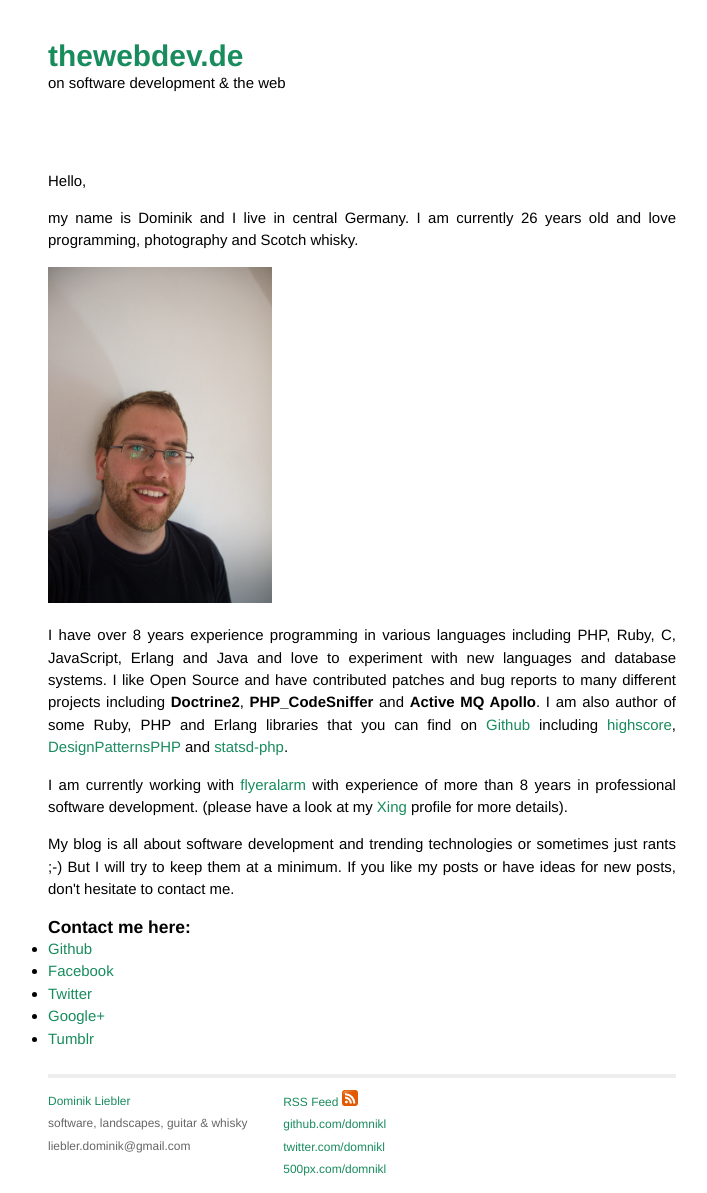
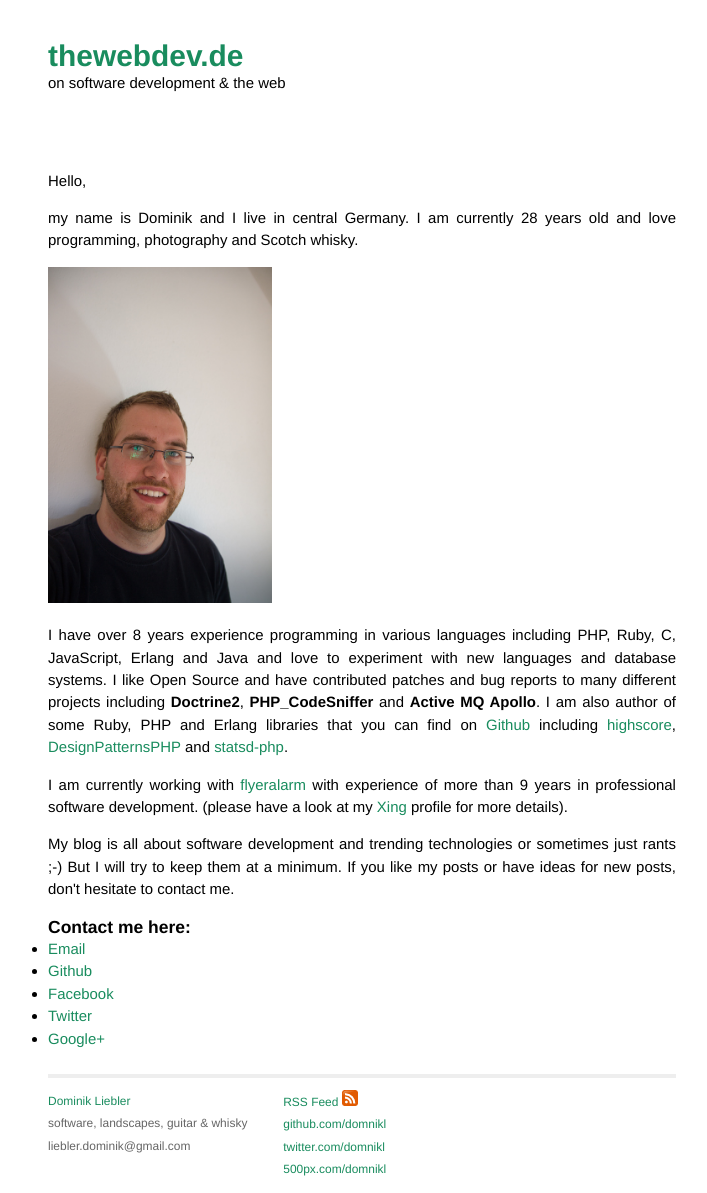
Before and after one commit to logorn/domnikl.github.io, a Jekyll site: the page built from _posts/2011-02-14-about.markdown, in a window 1280 px wide. Shown: the whole page, without its empty margins (278-985 px from the left). Built offline with Jekyll 4.4.1, drawn with Linux system fonts in a browser that asks for light colours; Markdown is read by kramdown in place of the engine named in the settings.

Commit message:
fixed age and removed inactive tumblr page

```diff
--- a/_posts/2011-02-14-about.markdown
+++ b/_posts/2011-02-14-about.markdown
@@ -9,16 +9,16 @@ date: '2011-02-14 17:43:53 +0100'
 date_gmt: '2011-02-14 17:43:53 +0100'
 ---
 <p>Hello,</p>
-<p>my name is Dominik and I live in central Germany. I am currently 26 years old and love programming, photography and Scotch whisky.</p>
+<p>my name is Dominik and I live in central Germany. I am currently 28 years old and love programming, photography and Scotch whisky.</p>
 <p><a href="IMG_7638.jpg"><img title="Dominik Liebler" alt="" src="../images/IMG_7638.jpg" width="224" height="336" /></a></p>
 <p>I have over 8 years experience programming in various languages including PHP, Ruby, C, JavaScript, Erlang and Java and love to experiment with new languages and database systems. I like Open Source and have contributed patches and bug reports to many different projects including <strong>Doctrine2</strong>, <strong>PHP_CodeSniffer</strong> and <strong>Active MQ Apollo</strong>. I am also author of some Ruby, PHP and Erlang libraries that you can find on <a href="https://github.com/domnikl" target="_blank">Github</a> including <a href="https://github.com/domnikl/highscore" target="_blank">highscore</a>, <a href="https://github.com/domnikl/DesignPatternsPHP" target="_blank">DesignPatternsPHP</a> and <a href="https://github.com/domnikl/statsd-php" target="_blank">statsd-php</a>.</p>
-<p>I am currently working with <a href="http://www.flyeralarm.com" target="_blank">flyeralarm</a> with experience of more than <script type="text/javascript">var year = new Date().getFullYear(); year -= 2007; document.write(year);</script> years in professional software development. (please have a look at my <a href="https://www.xing.com/profile/Dominik_Liebler" target="_blank">Xing</a> profile for more details).</p>
+<p>I am currently working with <a href="http://www.flyeralarm.com" target="_blank">flyeralarm</a> with experience of more than <script type="text/javascript">var year = new Date().getFullYear(); year -= 2006; document.write(year);</script> years in professional software development. (please have a look at my <a href="https://www.xing.com/profile/Dominik_Liebler" target="_blank">Xing</a> profile for more details).</p>
 <p>My blog is all about software development and trending technologies or sometimes just rants ;-) But I will try to keep them at a minimum. If you like my posts or have ideas for new posts, don't hesitate to contact me.</p>
 <h3>Contact me here:</h3>
 <ul>
-<li><a href="https://github.com/domnikl" target="_blank">Github</a></li>
-<li><a href="http://www.facebook.com/profile.php?id=100000276778047" target="_blank">Facebook</a></li>
-<li><a href="http://twitter.com/#!/domnikl" target="_blank">Twitter</a></li>
-<li><a href="https://plus.google.com/116337755237991508709">Google+</a></li>
-<li><a href="http://domnikl.tumblr.com" target="_blank">Tumblr</a></li>
+	<li><a href="mailto:liebler.dominik@gmail.com">Email</a></li>
+	<li><a href="https://github.com/domnikl" target="_blank">Github</a></li>
+	<li><a href="http://www.facebook.com/profile.php?id=100000276778047" target="_blank">Facebook</a></li>
+	<li><a href="http://twitter.com/#!/domnikl" target="_blank">Twitter</a></li>
+	<li><a href="https://plus.google.com/116337755237991508709">Google+</a></li>
 </ul>
```
